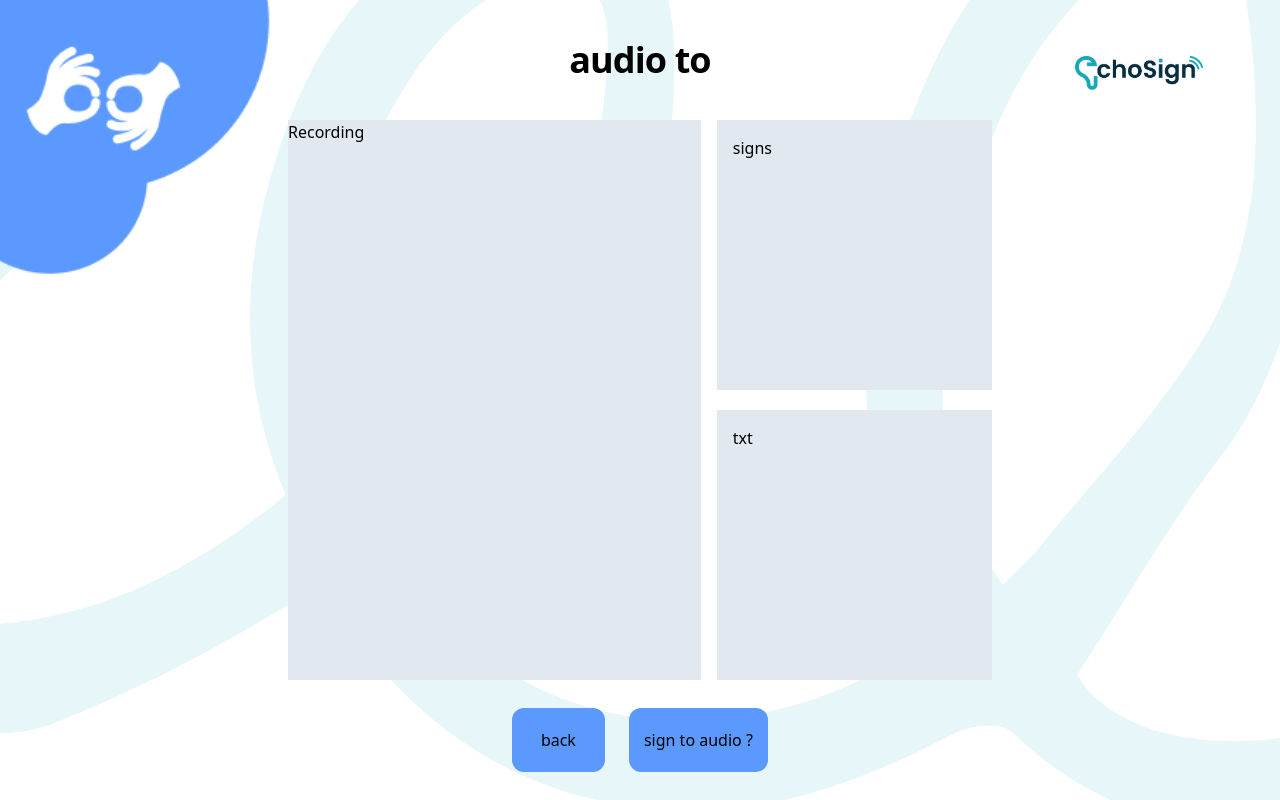
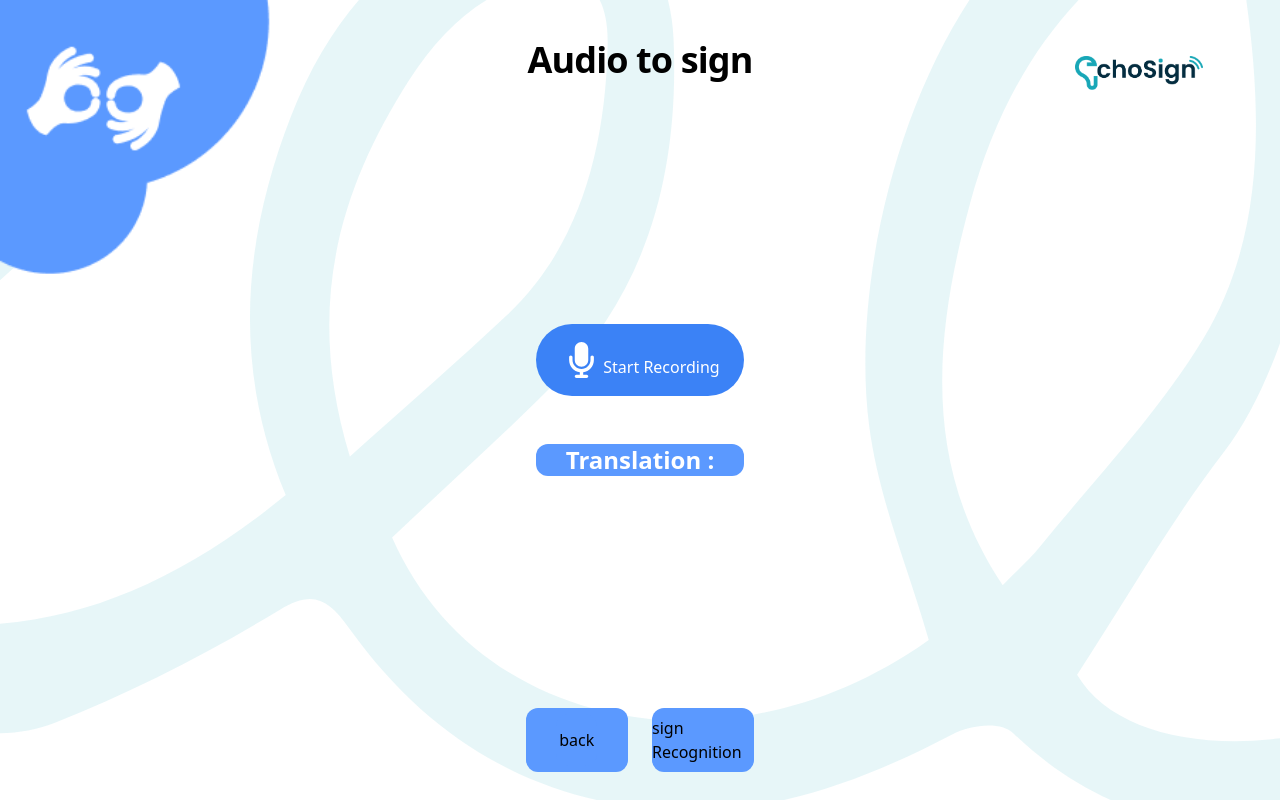
Before and after one commit to Akashioreki12/EchoSign-Robot-interface, a React (Create React App) app: page /translating2 in a window 1280 px wide. Built offline with nearby package versions, Linux system fonts and the light colour scheme.

Commit message:
final edits

```diff
--- a/src/components/VideoFeed.js
+++ b/src/components/VideoFeed.js
@@ -1,26 +1,54 @@
 import React, { useEffect, useRef } from 'react';
-import { w3cwebsocket as W3CWebSocket } from 'websocket'; // Import the w3cwebsocket class
+import { w3cwebsocket as W3CWebSocket } from 'websocket';
 
 const VideoFeed = () => {
   const videoRef = useRef(null);
   const socket = useRef(null);
+  const isMounted = useRef(true); // Create a ref to track component mount state
+  let reconnecting = false;
+
+// Function to initiate reconnection
+function reconnect() {
+  if (!reconnecting) {
+    reconnecting = true;
+    setTimeout(() => {
+      // Attempt to reconnect
+      socket.current = new W3CWebSocket('ws://localhost:8765');
+      reconnecting = false;
+    }, 1000); // Wait for 1 second before attempting to reconnect
+  }
+}
+  const disconnect = () => {
+    if (socket.current) {
+      socket.current.close();
+    }
+  }
 
   useEffect(() => {
-    // Connect to the WebSocket server
+    // Connect to the WebSocket server when the component mounts
+    if (isMounted.current) {
+
       socket.current = new W3CWebSocket('ws://localhost:8765'); // Replace with your server's address
-
+      console.log('connected',socket.current);
       // Handle incoming video frames
       socket.current.onmessage = (message) => {
         const blob = new Blob([message.data], { type: 'image/jpeg' });
         const imageUrl = URL.createObjectURL(blob);
         videoRef.current.src = imageUrl;
       };
+      socket.current.onclose = () => {
+        console.log('disconnected');
+      };
+      socket.current.onerror = (err) => {
+        console.error('socket err',err);
+      };
+    }
 
-    // Clean up on unmount
+    // Set isMounted to false when the component unmounts
     return () => {
-      socket.current.close();
+      disconnect();
     };
-  }, []);
+  }, []); // Empty dependency array to ensure this effect runs only on mount
 
   return (
     <div>
--- a/src/pages/translating.jsx
+++ b/src/pages/translating.jsx
@@ -35,32 +35,25 @@ export default class Translating extends Component {
 
         <div className="flex flex-col justify-center items-center gap-5 w-full h-full">
           <div className=" flex justify-center items-center h-[10%] w-[20%] text-lg sm:text-2xl md:text-3xl lg:text-4xl font-bold leading-snug tracking-tight">
-          {this.state.showOriginalContent ? (
+
               <div>sign Recognition</div>
-            ) : (
-              <div>Audio to sign</div>
-            )}
+
           </div>
 
           <div className="h-[70%] w-[55%] flex flex-row justify-center items-center gap-4 ">
-          {this.state.showOriginalContent ? (
+
               <VideoFeed />
-            ) : (
-              <Stt />
-            )}
+
           </div>
           <div className="h-[10%] w-[20%] flex flex-row justify-center items-center gap-6 rounded-full">
           <Link to="/mainPage" className=" h-[80%] w-[40%] bg-[#5B99FF] justify-center items-center flex rounded-xl ">
             <div className=" h-[80%] w-[40%] bg-[#5B99FF] justify-center items-center flex rounded-xl ">
               back
             </div></Link>
-            <button onClick={this.toggleContent} className=" h-[80%] w-[40%] bg-[#5B99FF] justify-center items-center flex rounded-xl ">
-            {this.state.showOriginalContent ? (
+            <Link to="/translating2" className=" h-[80%] w-[40%] bg-[#5B99FF] justify-center items-center flex rounded-xl ">
               <div>Audio to sign</div>
+              </Link>
 
-            ) : (
-              <div>sign Recognition</div>
-            )}</button>
           </div>
         </div>
       </div>
--- a/src/pages/translating2.jsx
+++ b/src/pages/translating2.jsx
@@ -1,11 +1,25 @@
-import React, { Component } from "react";
+import React, { Component ,useState} from "react";
 import { Link } from "react-router-dom";
 import bgImage from "../assets/bg.svg";
 import logo from "../assets/logo.png";
 import side from "../assets/bl1.png";
 import sinzee from "../assets/Mascot6.png";
+import VideoFeed from "../components/VideoFeed";
+import Stt from "./textspeech";
 
-export default class Translating2 extends Component {
+export default class Translating extends Component {
+  constructor(props) {
+    super(props);
+    this.state = {
+      showOriginalContent: true, // Initially show the original content
+    };
+  }
+
+  toggleContent = () => {
+    this.setState((prevState) => ({
+      showOriginalContent: !prevState.showOriginalContent,
+    }));
+  };
   render() {
     return (
       <div
@@ -21,27 +35,23 @@ export default class Translating2 extends Component {
 
         <div className="flex flex-col justify-center items-center gap-5 w-full h-full">
           <div className=" flex justify-center items-center h-[10%] w-[20%] text-lg sm:text-2xl md:text-3xl lg:text-4xl font-bold leading-snug tracking-tight">
-            audio to
+
+              <div>Audio to sign</div>
+
           </div>
+
           <div className="h-[70%] w-[55%] flex flex-row justify-center items-center gap-4 ">
-            <div className="bg-slate-200 h-[100%] w-[60%]">Recording </div>
-            <div className=" h-[100%] w-[40%] flex flex-col justify-center items-center  gap-5">
-              <div className="bg-slate-200 w-full h-full p-4">signs</div>
-              <div className="bg-slate-200 w-full h-full p-4">txt</div>
-            </div>
+
+              <Stt />
+
           </div>
-          <div className="h-[10%] w-[20%] flex flex-row justify-center items-center gap-6">
-            <Link
-              to="/mainPage"
-              className=" h-[80%] w-[40%] bg-[#5B99FF] justify-center items-center flex rounded-xl "
-            >
-              <div>back</div>
-            </Link>
-            <Link
-              to="/translating2"
-              className=" h-[80%] w-[60%] bg-[#5B99FF] justify-center items-center flex rounded-xl "
-            >
-              <div>sign to audio ?</div>
+          <div className="h-[10%] w-[20%] flex flex-row justify-center items-center gap-6 rounded-full">
+          <Link to="/mainPage" className=" h-[80%] w-[40%] bg-[#5B99FF] justify-center items-center flex rounded-xl ">
+            <div className=" h-[80%] w-[40%] bg-[#5B99FF] justify-center items-center flex rounded-xl ">
+              back
+            </div></Link>
+            <Link to="/translating" className=" h-[80%] w-[40%] bg-[#5B99FF] justify-center items-center flex rounded-xl ">
+              <div>sign Recognition</div>
             </Link>
           </div>
         </div>
```
Lines whose indentation alone changed are shown as unchanged.
